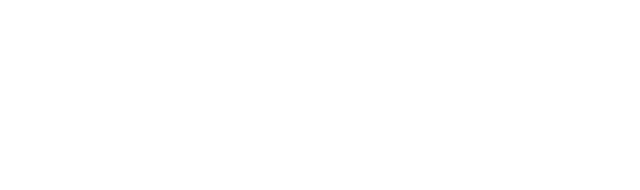
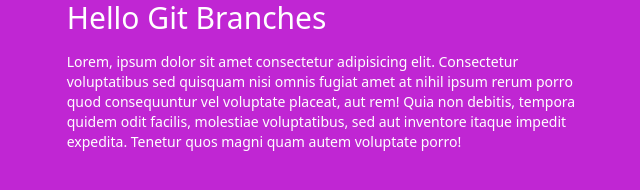
Before and after one commit to acidtone/hello-branch, a plain HTML site: page index.html in a window 1280 px wide. Shown: the whole page, without its empty margins (313-953 px from the left). Drawn offline with nearby package versions, Linux system fonts and the light colour scheme.

Commit message:
added some utlity classes

```diff
--- a/index.html
+++ b/index.html
@@ -6,7 +6,10 @@
   <title>Hello Git Branches</title>
   <script src="https://cdn.tailwindcss.com"></script>
 </head>
-<body>
-
+<body class="bg-fuchsia-600 text-white">
+  <main class="text-sm max-w-prose m-auto">
+    <h1 class="text-3xl mb-4">Hello Git Branches</h1>
+    <p>Lorem, ipsum dolor sit amet consectetur adipisicing elit. Consectetur voluptatibus sed quisquam nisi omnis fugiat amet at nihil ipsum rerum porro quod consequuntur vel voluptate placeat, aut rem! Quia non debitis, tempora quidem odit facilis, molestiae voluptatibus, sed aut inventore itaque impedit expedita. Tenetur quos magni quam autem voluptate porro!</p>
+  </main>
 </body>
 </html>
```
